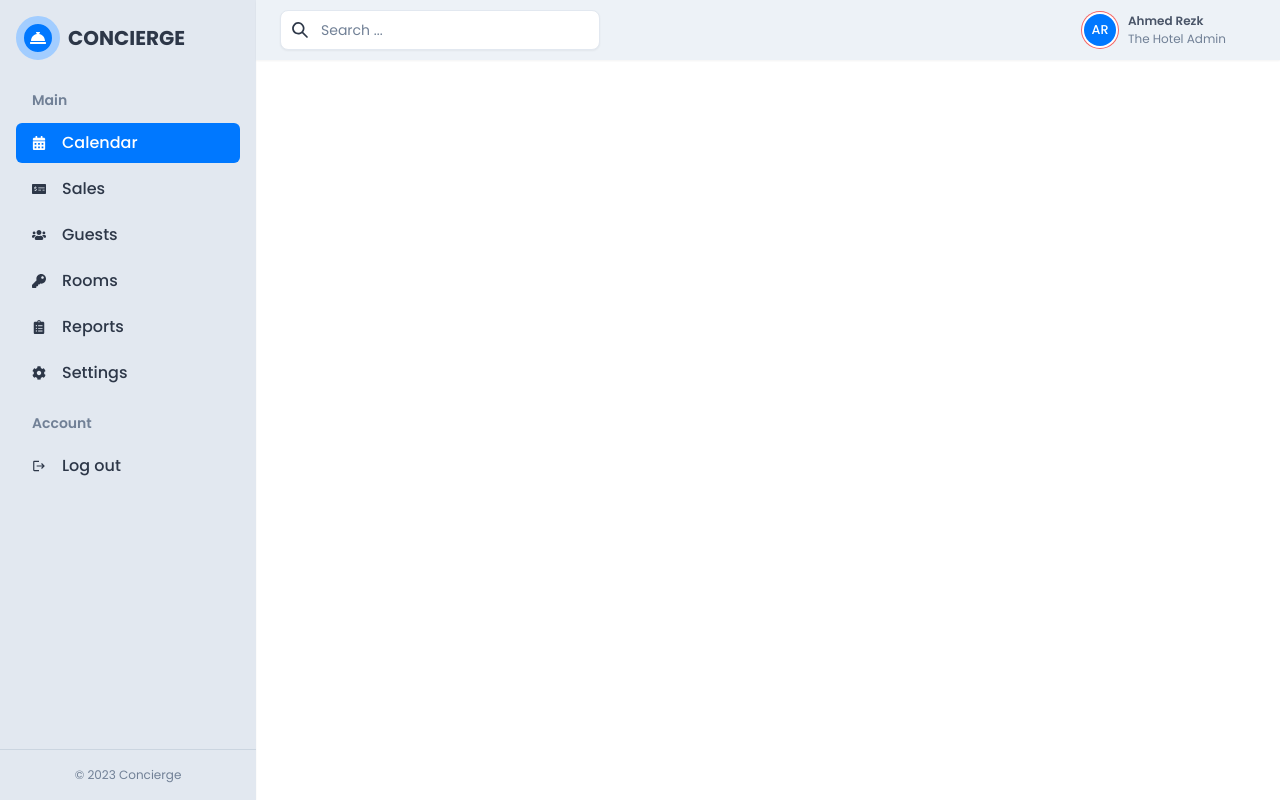
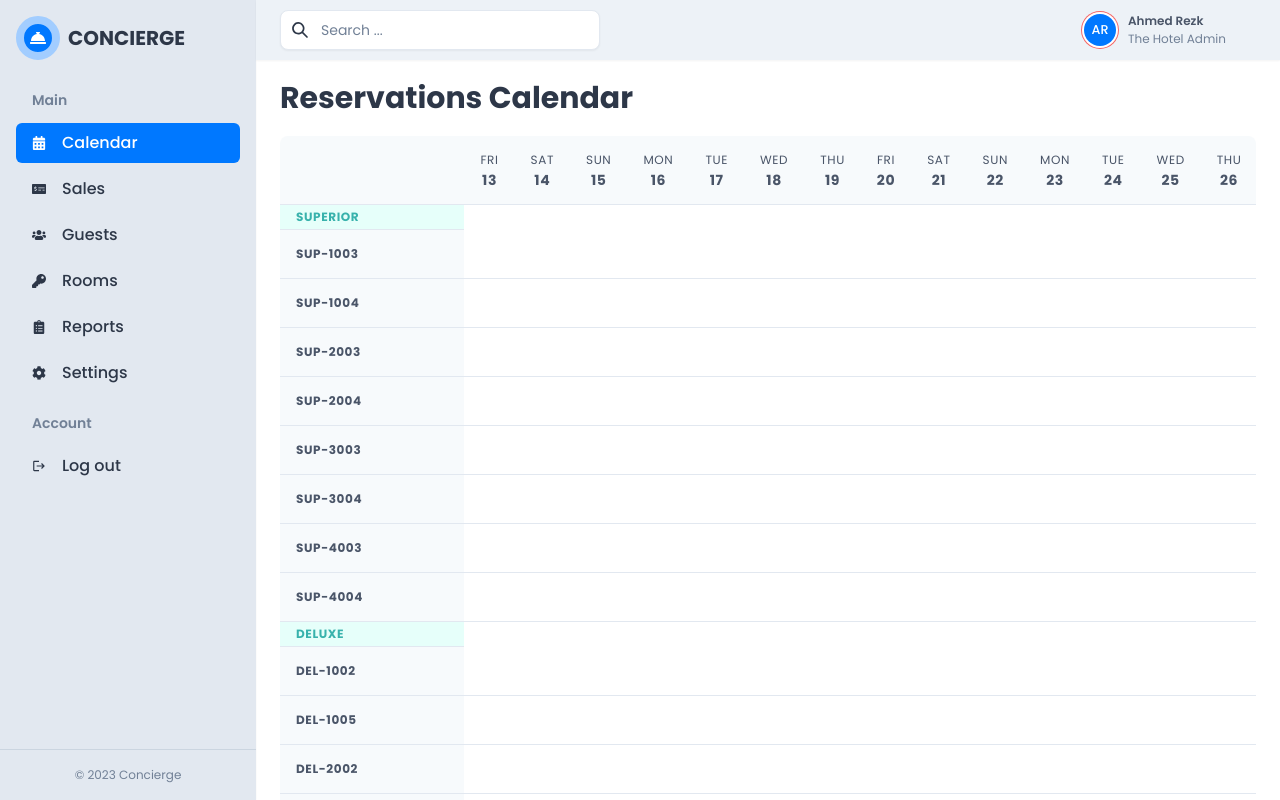
Before and after one commit to eghorus/hotel-reservation-admin-front, a Next.js app: page /calendar in a window 1280 px wide. Shown: the top 800 px of the page. Built offline with nearby package versions, Linux system fonts and the light colour scheme.

Commit message:
Add calendar table template

```diff
--- /dev/null
+++ b/data/rooms.ts
@@ -0,0 +1,230 @@
+export type Room = {
+  _id: string;
+  type: string;
+  size: number;
+  hasBalcony: boolean;
+  view: "sea" | "partial_sea" | "pool";
+  maxGuests: number;
+  facilities: string[];
+  images: string[];
+  price: {
+    original: number;
+    discount?: number;
+  };
+  units: number[];
+};
+
+const rooms: Room[] = [
+  {
+    _id: "superior",
+    type: "superior",
+    size: 35,
+    hasBalcony: false,
+    view: "pool",
+    maxGuests: 2,
+    facilities: [
+      "King sized Bed or Twin Beds",
+      "Hair Dryer",
+      "Executive Working Desk equipped with Stationary",
+      "Two Seater Sofa",
+      "Quality Bathroom Amenities",
+      "Bathroom slippers and Bathrobe",
+      "Spacious Wardrobe",
+      "50” LED SMART Television with International and Local Channels",
+      "Tea and Coffee making facilities",
+      "Complimentary high speed Internet",
+      "IDD Telephone and Voicemail",
+      "In-room safe- if required safety deposit box at front office desk",
+      "Iron & Ironing Board",
+    ],
+    images: [
+      "images/rooms/superior-1.jpg",
+      "images/rooms/superior-2.jpg",
+      "images/rooms/superior-3.jpg",
+      "images/rooms/superior-4.jpg",
+      "images/rooms/superior-5.jpg",
+    ],
+    price: {
+      original: 60,
+    },
+    units: [1003, 1004, 2003, 2004, 3003, 3004, 4003, 4004],
+  },
+  {
+    _id: "deluxe",
+    type: "deluxe",
+    size: 35,
+    hasBalcony: true,
+    view: "pool",
+    maxGuests: 2,
+    facilities: [
+      "King sized Bed or Twin Beds",
+      "hasBalcony Chairs",
+      "Hair Dryer",
+      "Executive Working Desk equipped with Stationary",
+      "Two Seater Sofa",
+      "Quality Bathroom Amenities",
+      "Bathroom slippers and Bathrobe",
+      "Spacious Wardrobe",
+      "50” LED SMART Television with International and Local Channels",
+      "Tea and Coffee making facilities",
+      "Complimentary high speed Internet",
+      "IDD Telephone and Voicemail",
+      "In-room safe- if required safety deposit box at front office desk",
+      "Iron & Ironing Board",
+    ],
+    images: [
+      "images/rooms/deluxe-1.jpg",
+      "images/rooms/deluxe-2.jpg",
+      "images/rooms/deluxe-3.jpg",
+      "images/rooms/deluxe-4.jpg",
+      "images/rooms/deluxe-5.jpg",
+    ],
+    price: {
+      original: 80,
+    },
+    units: [1002, 1005, 2002, 2005, 3002, 3005, 4002, 4005],
+  },
+  {
+    _id: "premier",
+    type: "premier",
+    size: 35,
+    hasBalcony: true,
+    view: "partial_sea",
+    maxGuests: 2,
+    facilities: [
+      "King sized Bed or Twin Beds",
+      "hasBalcony Chairs",
+      "Hair Dryer",
+      "Executive Working Desk equipped with Stationary",
+      "Two Seater Sofa",
+      "Quality Bathroom Amenities",
+      "Bathroom slippers and Bathrobe",
+      "Spacious Wardrobe",
+      "50” LED SMART Television with International and Local Channels",
+      "Tea and Coffee making facilities",
+      "Complimentary high speed Internet",
+      "IDD Telephone and Voicemail",
+      "In-room safe- if required safety deposit box at front office desk",
+      "Iron & Ironing Board",
+    ],
+    images: [
+      "images/rooms/premier-1.jpg",
+      "images/rooms/premier-2.jpg",
+      "images/rooms/premier-3.jpg",
+      "images/rooms/premier-4.jpg",
+      "images/rooms/premier-5.jpg",
+    ],
+    price: {
+      original: 90,
+    },
+    units: [1001, 1006, 2001, 2006, 3001, 3006, 4001, 4006],
+  },
+  {
+    _id: "signature",
+    type: "signature",
+    size: 35,
+    hasBalcony: true,
+    view: "sea",
+    maxGuests: 2,
+    facilities: [
+      "King sized Bed or Twin Beds",
+      "hasBalcony Chairs",
+      "Hair Dryer",
+      "Executive Working Desk equipped with Stationary",
+      "Two Seater Sofa",
+      "Quality Bathroom Amenities",
+      "Bathroom slippers and Bathrobe",
+      "Spacious Wardrobe",
+      "50” LED SMART Television with International and Local Channels",
+      "Tea and Coffee making facilities",
+      "Complimentary high speed Internet",
+      "IDD Telephone and Voicemail",
+      "In-room safe- if required safety deposit box at front office desk",
+      "Iron & Ironing Board",
+    ],
+    images: [
+      "images/rooms/signature-1.jpg",
+      "images/rooms/signature-2.jpg",
+      "images/rooms/signature-3.jpg",
+      "images/rooms/signature-4.jpg",
+      "images/rooms/signature-5.jpg",
+    ],
+    price: {
+      original: 110,
+    },
+    units: [1008, 1009, 2008, 2009, 3009, 3010, 4009, 4010],
+  },
+  {
+    _id: "signatureplus",
+    type: "signature_plus",
+    size: 35,
+    hasBalcony: true,
+    view: "sea",
+    maxGuests: 2,
+    facilities: [
+      "King sized Bed or Twin Beds",
+      "hasBalcony Chairs",
+      "Hair Dryer",
+      "Executive Working Desk equipped with Stationary",
+      "Two Seater Sofa",
+      "Quality Bathroom Amenities",
+      "Bathroom slippers and Bathrobe",
+      "Spacious Wardrobe",
+      "50” LED SMART Television with International and Local Channels",
+      "Tea and Coffee making facilities",
+      "Complimentary high speed Internet",
+      "IDD Telephone and Voicemail",
+      "In-room safe- if required safety deposit box at front office desk",
+      "Iron & Ironing Board",
+    ],
+    images: [
+      "images/rooms/signatureplus-1.jpg",
+      "images/rooms/signatureplus-2.jpg",
+      "images/rooms/signatureplus-3.jpg",
+      "images/rooms/signatureplus-4.jpg",
+      "images/rooms/signatureplus-5.jpg",
+    ],
+    price: {
+      original: 125,
+    },
+    units: [1007, 1010, 2007, 2010, 3008, 3011, 4008, 4011],
+  },
+  {
+    _id: "signaturepanorama",
+    type: "signature_panorama",
+    size: 35,
+    hasBalcony: true,
+    view: "sea",
+    maxGuests: 2,
+    facilities: [
+      "King sized Bed",
+      "hasBalcony Chairs with a Stool",
+      "Hair Dryer",
+      "Executive Working Desk equipped with Stationary",
+      "Recliner Sofa",
+      "Dining Table",
+      "Quality Bathroom Amenities",
+      "Bathroom slippers and Bathrobe",
+      "Spacious Wardrobe",
+      "50” LED SMART Television with International and Local Channels",
+      "Tea and Coffee making facilities",
+      "Complimentary high speed Internet",
+      "IDD Telephone and Voicemail",
+      "In-room safe- if required safety deposit box at front office desk",
+      "Iron & Ironing Board",
+    ],
+    images: [
+      "images/rooms/signaturepanorama-1.jpg",
+      "images/rooms/signaturepanorama-2.jpg",
+      "images/rooms/signaturepanorama-3.jpg",
+      "images/rooms/signaturepanorama-4.jpg",
+      "images/rooms/signaturepanorama-5.jpg",
+    ],
+    price: {
+      original: 135,
+    },
+    units: [3007, 3012, 4007, 4012],
+  },
+];
+
+export default rooms;
--- a/pages/calendar.tsx
+++ b/pages/calendar.tsx
@@ -1,6 +1,23 @@
+import React from "react";
 import Head from "next/head";
+import {
+  Box,
+  Heading,
+  Table,
+  TableCaption,
+  TableContainer,
+  Tbody,
+  Td,
+  Text,
+  Th,
+  Thead,
+  Tr,
+  VisuallyHidden,
+} from "@chakra-ui/react";
 import Layout from "../components/layout/layout";
 import { getDaysInRange } from "../utils/date.utils";
+
+import rooms from "../data/rooms";
 
 export default function Calendar() {
   const today = new Date();
@@ -13,7 +30,65 @@ export default function Calendar() {
         <title>Concierge - Calendar</title>
       </Head>
 
-      <div></div>
+      <>
+        <Heading as="h2" size="lg" mb="5">
+          Reservations Calendar
+        </Heading>
+        <TableContainer overflowY="auto" h="100vh" borderRadius="lg">
+          <Table
+            size="sm"
+            sx={{
+              "& tr > *:first-child": { position: "sticky", left: 0 },
+              "& th, & td": { borderBottomColor: "gray.200" },
+            }}
+          >
+            <TableCaption w="sm">
+              <VisuallyHidden>Reservations Calendar</VisuallyHidden>
+            </TableCaption>
+            <Thead position="sticky" top="0" zIndex="1">
+              <Tr>
+                <Th bgColor="gray.50"></Th>
+                {dates.map((date, index) => (
+                  <Th key={index} bgColor="gray.50" py="4">
+                    <Box display="flex" flexDirection="column" alignItems="center" rowGap="1">
+                      <Text as="span" fontWeight="normal">
+                        {date.weekDay.slice(0, 3)}
+                      </Text>
+                      <Text as="span" fontSize="sm">
+                        {date.day}
+                      </Text>
+                    </Box>
+                  </Th>
+                ))}
+              </Tr>
+            </Thead>
+            <Tbody>
+              {rooms.map((room) => (
+                <React.Fragment key={room._id}>
+                  <Tr>
+                    <Th bgColor="teal.50" color="teal.400">
+                      {room.type.replace("_", " ")}
+                    </Th>
+                  </Tr>
+                  {room.units.map((unit) => (
+                    <Tr key={unit}>
+                      <Th py="4" bgColor="gray.50">
+                        {room.type
+                          .split("_")
+                          .map((title, index) => (index === 0 ? title.slice(0, 3) : title.slice(0, 2)))}
+                        -{unit}
+                      </Th>
+                      {dates.map((_, index) => (
+                        <Td key={index}></Td>
+                      ))}
+                    </Tr>
+                  ))}
+                </React.Fragment>
+              ))}
+            </Tbody>
+          </Table>
+        </TableContainer>
+      </>
     </>
   );
 }
```
